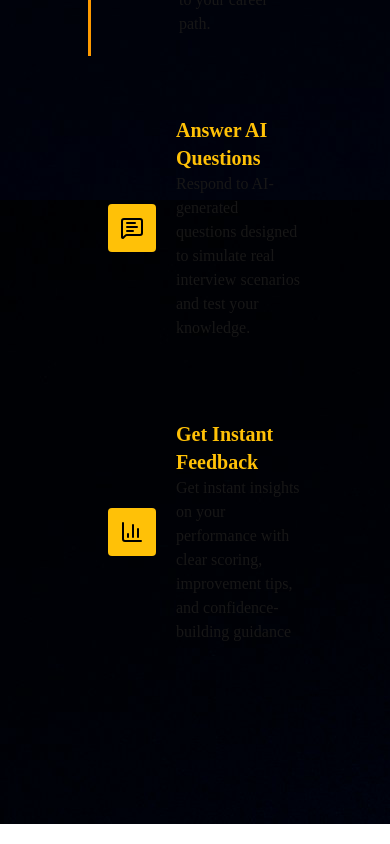
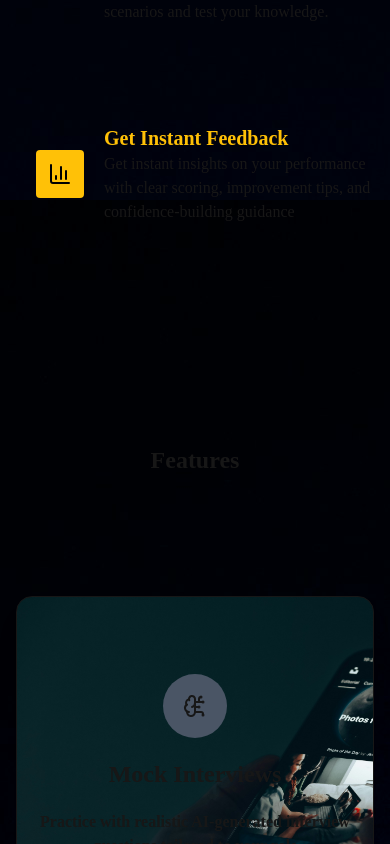
Before and after one commit to raveroses/AskIt, a Next.js app: page / in a window 390 px wide. Shown: the part 1960-2804 px from the top of the page. Built offline with nearby package versions, Linux system fonts and the light colour scheme; a web font is replaced by a local one.

Commit message:
landing page set

```diff
--- /dev/null
+++ b/hooks/useIsMobile.tsx
@@ -0,0 +1,18 @@
+"use client"
+import { useEffect, useState } from "react"
+
+const useIsMobile = () => {
+  const [isMobile, setIsMobile] = useState(false)
+
+  useEffect(() => {
+    const check = () => setIsMobile(window.innerWidth < 768)
+    check()
+    window.addEventListener("resize", check)
+    return () => window.removeEventListener("resize", check)
+  }, [])
+
+  return isMobile
+}
+
+
+export default useIsMobile
--- a/package.json
+++ b/package.json
@@ -14,7 +14,8 @@
     "motion": "^12.38.0",
     "next": "16.2.1",
     "react": "19.2.4",
-    "react-dom": "19.2.4"
+    "react-dom": "19.2.4",
+    "swiper": "^12.1.3"
   },
   "devDependencies": {
     "@tailwindcss/postcss": "^4",
--- a/src/app/components/features.tsx
+++ b/src/app/components/features.tsx
@@ -1,8 +1,26 @@
 "use client";
-import { Target, MessageSquareText, BarChart3 } from "lucide-react";
+import {
+  Target,
+  MessageSquareText,
+  BarChart3,
+  BrainCircuit,
+  MessageSquareCode,
+  FileSearch,
+  Sparkles,
+  Bot,
+} from "lucide-react";
 import Image from "next/image";
-import { motion } from "framer-motion";
-import { useState } from "react";
+import { AnimatePresence, motion } from "framer-motion";
+import { useRef, useState } from "react";
+import useIsMobile from "../../../hooks/useIsMobile";
+import { Navigation, Pagination, Scrollbar, A11y } from "swiper/modules";
+
+import { Swiper, SwiperSlide } from "swiper/react";
+import "swiper/css";
+import "swiper/css/navigation";
+import "swiper/css/pagination";
+import "swiper/css/scrollbar";
+import Link from "next/link";
 const MotionImage = motion(Image);
 export default function Features() {
   const howItWorksContent = [
@@ -29,11 +47,98 @@ export default function Features() {
     },
   ];
 
+  const features = [
+    {
+      icon: BrainCircuit,
+      heading: "Mock Interviews",
+      secondHeading:
+        "Practice with realistic AI-generated interview questions tailored to your role",
+      thirdHeading:
+        "Get role-specific questions for tech, finance, marketing and more",
+    },
+    {
+      icon: MessageSquareCode,
+      heading: "Smart Feedback",
+      secondHeading:
+        "Instantly score your answers and see exactly where you went wrong",
+      thirdHeading:
+        "Pinpoint your weak areas and get actionable tips to improve them",
+    },
+    {
+      icon: FileSearch,
+      heading: "CV Improvement",
+      secondHeading:
+        "Upload your CV and get an instant AI-powered analysis in seconds",
+      thirdHeading:
+        "Receive targeted suggestions to make your CV stand out to recruiters",
+    },
+    {
+      icon: Sparkles,
+      heading: "Confidence Coaching",
+      secondHeading:
+        "Learn how to communicate your thoughts clearly and professionally",
+      thirdHeading:
+        "Build confidence over time and walk into any interview anxiety-free",
+    },
+  ];
+
+  const testimonials = [
+    {
+      name: "Chidi Okonkwo",
+      role: "Software Engineer at Flutterwave",
+      image: "/images/ai.jpg",
+      testimony:
+        "AskIt completely transformed how I prepared for technical interviews. The role-based questions were spot on and the feedback helped me identify gaps I never knew I had. Landed my dream job in 3 weeks.",
+    },
+    {
+      name: "Amara Nwosu",
+      role: "Product Manager at Paystack",
+      image: "/images/ai-human.jpg",
+      testimony:
+        "I was terrified of interviews until I found AskIt. The confidence coaching section alone is worth it. I went from freezing up to answering questions clearly and confidently. Got an offer on my second try.",
+    },
+    {
+      name: "James Oladele",
+      role: "Data Analyst at Access Bank",
+      image: "/images/desktop.jpg",
+      testimony:
+        "The CV improvement feature is insane. I uploaded my CV and within seconds I had a full breakdown of what to fix. Recruiters started responding way more after I applied the suggestions.",
+    },
+    {
+      name: "Fatima Aliyu",
+      role: "UX Designer at Andela",
+      image: "/images/phone.jpg",
+      testimony:
+        "What I love most is how realistic the mock interviews feel. It actually simulates the pressure of a real interview. By the time I sat for my actual interview I felt like I had done it a hundred times already.",
+    },
+    {
+      name: "Emeka Eze",
+      role: "Backend Developer at Kuda Bank",
+      image: "/images/unsplash.jpg",
+      testimony:
+        "The smart feedback is brutally honest and that is exactly what I needed. It told me my answers were too vague and showed me how to structure them better. My interview performance improved drastically.",
+    },
+    {
+      name: "Ngozi Adeyemi",
+      role: "Frontend Developer at Cowrywise",
+      image: "/images/deskop.jpg",
+      testimony:
+        "I recommended AskIt to my entire study group and every single one of us got hired within two months. The platform is genuinely built for Africans navigating the tech job market. Nothing else comes close.",
+    },
+  ];
   const [numberHowItWorksClick, setNumberHowItWorksClick] = useState<number>(0);
+  const scrollNumber = useRef<HTMLDivElement | null>(null);
+
   const handleNumberHowItWorksClick = (id: number) => {
+    if (scrollNumber.current) {
+      scrollNumber.current?.scrollIntoView({
+        behavior: "smooth",
+        block: "center",
+      });
+    }
     setNumberHowItWorksClick(id);
   };
-
+  const isMobile = useIsMobile();
   return (
     <section className="w-full my-40">
       <div className="text-center pb-20">
@@ -44,7 +149,7 @@ export default function Features() {
           Click on each step to preview how it works.
         </p>
       </div>
-      <div className=" flex md:flex-row flex-col md:gap-40 px-20">
+      <div className=" flex md:flex-row flex-col md:gap-40 gap-15 md:px-20 px-2">
         <div className="underneathImage relative  md:block hidden">
           <Image
             width={700}
@@ -55,27 +160,43 @@ export default function Features() {
             priority
           />
 
+          <AnimatePresence>
             <MotionImage
               src={`${howItWorksContent[numberHowItWorksClick].images}`}
               alt={`${howItWorksContent[numberHowItWorksClick].heading}-image`}
               width={400}
               height={50}
-            className="absolute top-11 left-41 object-cover object-top h-[223px] w-[362.8px] rotate-3 rounded-tl"
+              className="absolute top-11 left-41.5 object-cover object-top h-55.75 w-[360.8px] rotate-3 rounded-tl"
               priority
+              initial={{
+                opacity: 1,
+                scale: 0,
+              }}
+              animate={{
+                opacity: 1,
+                scale: 0.98,
+              }}
+              exit={{
+                opacity: 1,
+                scale: 0,
+              }}
             />
+          </AnimatePresence>
         </div>
-        <div className=" md:hidden block ">
+        <AnimatePresence>
+          <div className=" md:hidden block " ref={scrollNumber}>
             <Image
               src={`${howItWorksContent[numberHowItWorksClick].images}`}
               alt={`${howItWorksContent[numberHowItWorksClick].heading}-image`}
               width={300}
               height={300}
-            className="w-full h-[600px] min-w-full  object-cover rounded-2xl"
+              className="w-full h-125 min-w-full  object-cover rounded-2xl"
               priority
             />
           </div>
+        </AnimatePresence>
 
-        <div className="aboveImage md:w-[40%] w-full flex flex-col gap-10">
+        <div className="aboveImage md:w-[40%] w-full flex flex-col md:gap-10  gap-15">
           {howItWorksContent.map((each, index) => {
             const Icon = each.icon;
             return (
@@ -108,6 +229,135 @@ export default function Features() {
           })}
         </div>
       </div>
+
+      <section className="md:pt-40 pt-20 ">
+        <h1 className="text-center text-2xl font-bold py-30">Features</h1>
+
+        <div className="grid md:grid-cols-2 grid-col-1 place-items-center items-cente gap-10 md:px-40 px-2">
+          {features.map((feature, index) => {
+            const findBackground = isMobile
+              ? [0, 2].includes(index)
+              : [0, 3].includes(index);
+
+            const Icon = feature.icon;
+            return (
+              <motion.div
+                initial={{
+                  scale: 1,
+                }}
+                whileHover={{
+                  scale: 1.02,
+                }}
+                key={index}
+                className={`${
+                  findBackground
+                    ? "bg-no-repeat bg-cover shadow-xl border border-foreground text-foreground"
+                    : "bg-foreground text-background"
+                } md:w-150 w-full h-100 rounded-2xl flex flex-col items-center justify-center gap-5 px-5 text-center cursor-pointer`}
+                style={{
+                  backgroundImage: findBackground
+                    ? "url(/images/unsplash.jpg)"
+                    : "none",
+                }}
+              >
+                <div
+                  className={`${findBackground ? "bg-gray-600" : "bg-logo-color"} p-5 rounded-full`}
+                >
+                  <Icon className="text-2xl font-bold" />
+                </div>
+                <h1
+                  className={`${findBackground ? "text-foreground" : "text-logo-color"} text-2xl font-bold`}
+                >
+                  {feature.heading}
+                </h1>
+                <h3 className="text-md font-semibold">
+                  {feature.secondHeading}
+                </h3>
+                <p className="text-sm font-medium">{feature.thirdHeading}</p>
+              </motion.div>
+            );
+          })}
+        </div>
+      </section>
+
+      <section className="md:pt-60 pt-50 md:px-20 px-0">
+        <h1 className="text-logo-color md:text-2xl text-md md:font-bold font-semibold text-center pb-10">
+          Testimonials
+        </h1>
+
+        <Swiper
+          modules={[Navigation, Pagination, Scrollbar, A11y]}
+          spaceBetween={20}
+          slidesPerView={isMobile ? 1 : 3}
+          navigation
+          pagination={{ clickable: true }}
+          scrollbar={{ draggable: true }}
+          onSwiper={(swiper) => console.log(swiper)}
+          onSlideChange={() => console.log("slide change")}
+          className=""
+        >
+          {testimonials.map((testmonial, index) => {
+            return (
+              <SwiperSlide key={index}>
+                <div className="shadow-2xl flex flex-col gap-20 md:p-10 p-5  w-112.5 h-100">
+                  <div className="flex items-center gap-5">
+                    <div className="relative">
+                      <Image
+                        src={`${testmonial.image}`}
+                        width={50}
+                        height={50}
+                        alt="testimonial-image"
+                        className="rounded-full object-cover object-center"
+                        priority
+                      />
+                    </div>
+
+                    <div>
+                      <h1 className="text-white">{testmonial.name}</h1>
+                      <i>{testmonial.role}</i>
+                    </div>
+                  </div>
+                  <blockquote>{testmonial.testimony}</blockquote>
+                </div>
+              </SwiperSlide>
+            );
+          })}
+        </Swiper>
+      </section>
+
+      <section className="md:pt-40 pt-20 md:px-100 px-5 ">
+        <div className="bg-logo-color rounded p-10 flex flex-col gap-10">
+          <h1 className="text-background md:text-3xl text-xl font-bold text-center">
+            Start practicing today and land your next job.
+          </h1>
+
+          <div className="flex md:flex-row flex-col items-center md:gap-10 gap-5 justify-center">
+            <Link href={"#"}>
+              <button className="bg-background p-3 rounded w-50 cursor-pointer text-sm md:text-md">
+                Start Interview
+              </button>
+            </Link>
+            <Link href={"#"}>
+              <button className="bg-background p-3 rounded w-50  cursor-pointer text-sm md:text-md">
+                Upload CV
+              </button>
+            </Link>
+          </div>
+        </div>
+      </section>
+
+      <footer className="flex flex-col gap-10 justify-center items-center pt-20 md:pt-40  md:px-100 px-5">
+        <hr className="border border-logo-color md:w-200 w-full" />
+        <div className="flex flex-col justify-center items-center gap-5">
+          <div className="logo flex items-center gap-1  font-mono  ">
+            <span className="text-logo-color">
+              <Bot className="text-xl font-bold" />
+            </span>
+            <span className="text-xl font-bold text-foreground">AskIt</span>
+          </div>
+          <blockquote className="text-sm">Made with love by Diamond</blockquote>
+        </div>
+      </footer>
     </section>
   );
 }
```
Also changed, not shown: 1 other file (tests, documents, lock files or other folders). Lines whose indentation alone changed are shown as unchanged.
